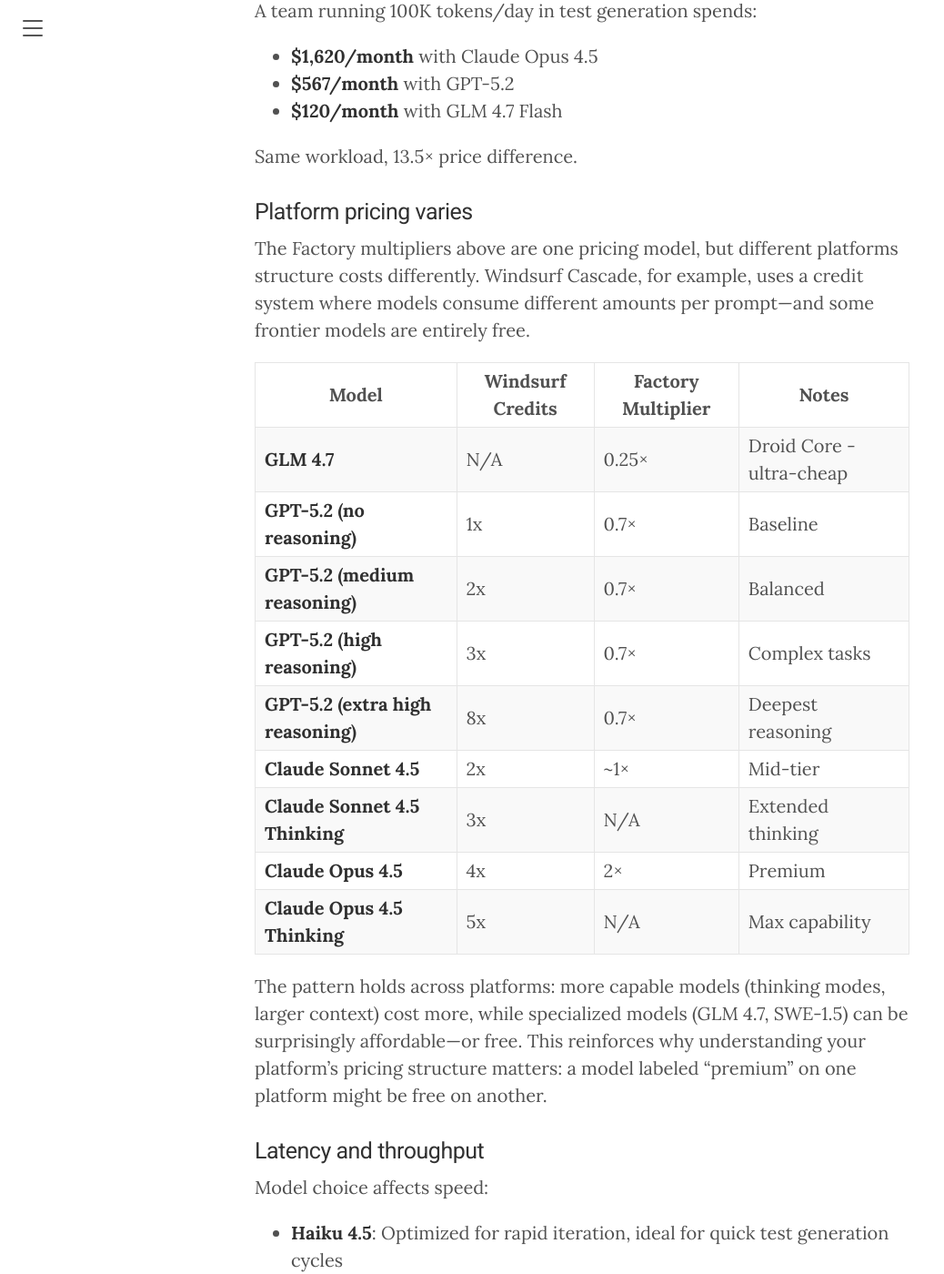
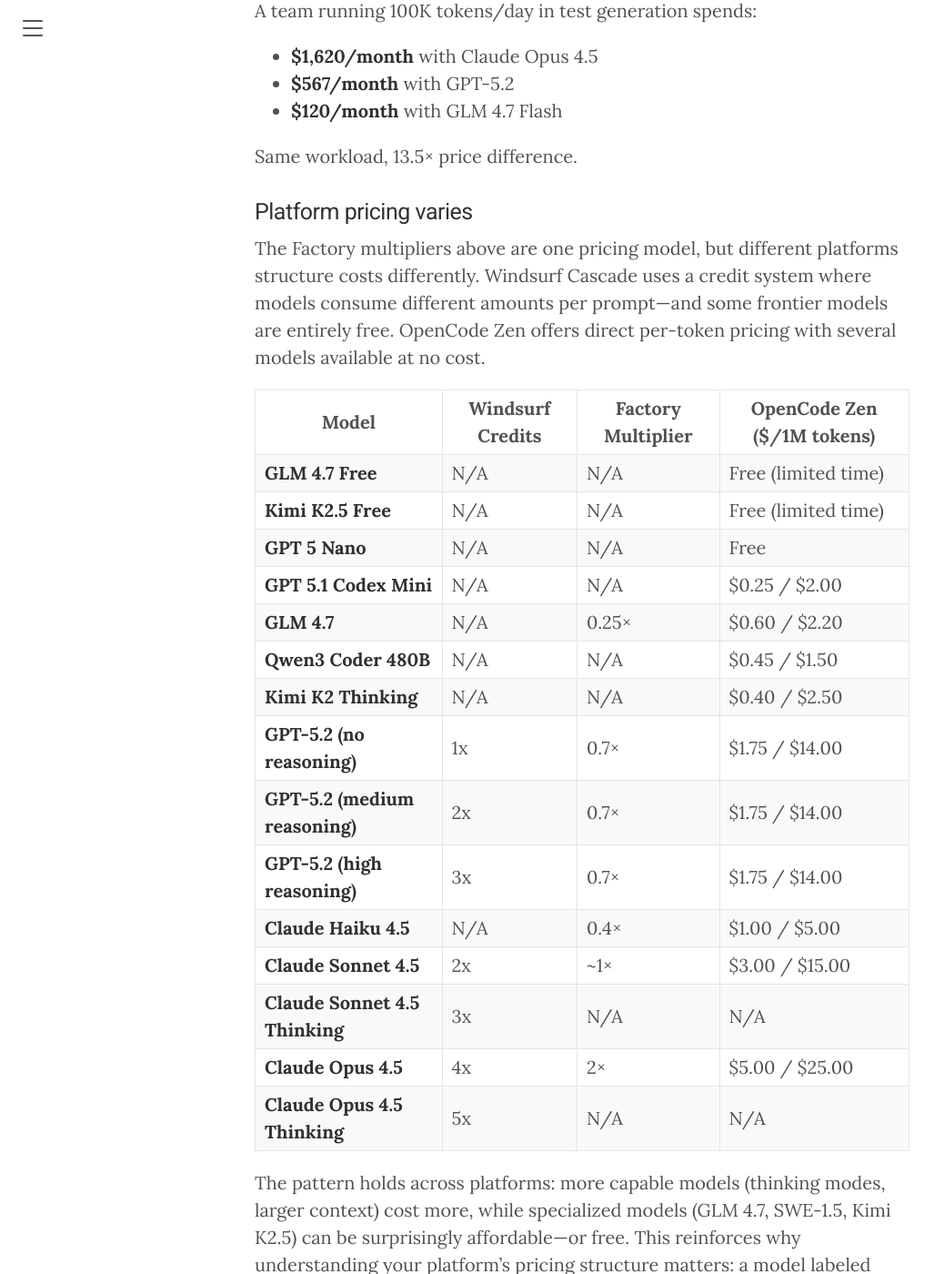
Before and after one commit to shrwnsan/research, a Jekyll site: the page built from _posts/2026-02-03-foundation-model-selection-ai-testing.md, in a window 1280 px wide and 1400 px high, scrolled down 2858 px. Shown: the whole window at 91% size, without its empty margins (0-1038 px from the left). Built offline with Jekyll 4.4.1, drawn with Linux system fonts in a browser that asks for light colours; some of the changed text lies outside the part shown.

Commit message:
feat(posts): add OpenCode Zen pricing as third comparison platform
- Add unified comparison table with Windsurf, Factory, and OpenCode Zen
- Show per-1M token dollar pricing alongside multipliers and credits
- Include free tier options (GLM 4.7 Free, Kimi K2.5 Free, GPT 5 Nano)
- Reveal actual cost differences: Opus 4.5 ($5/$25) vs GPT-5.2 ($1.75/$14)
- Add OpenCode Zen docs to References section

Co-Authored-By: GLM <zai-org@users.noreply.github.com>

```diff
--- a/_posts/2026-02-03-foundation-model-selection-ai-testing.md
+++ b/_posts/2026-02-03-foundation-model-selection-ai-testing.md
@@ -75,21 +75,27 @@
 
 ### Platform pricing varies
 
-The Factory multipliers above are one pricing model, but different platforms structure costs differently. Windsurf Cascade, for example, uses a credit system where models consume different amounts per prompt—and some frontier models are entirely free.
+The Factory multipliers above are one pricing model, but different platforms structure costs differently. Windsurf Cascade uses a credit system where models consume different amounts per prompt—and some frontier models are entirely free. OpenCode Zen offers direct per-token pricing with several models available at no cost.
 
-| Model | Windsurf Credits | Factory Multiplier | Notes |
-|-------|------------------|-------------------|-------|
-| **GLM 4.7** | N/A | 0.25× | Droid Core - ultra-cheap |
-| **GPT-5.2 (no reasoning)** | 1x | 0.7× | Baseline |
-| **GPT-5.2 (medium reasoning)** | 2x | 0.7× | Balanced |
-| **GPT-5.2 (high reasoning)** | 3x | 0.7× | Complex tasks |
-| **GPT-5.2 (extra high reasoning)** | 8x | 0.7× | Deepest reasoning |
-| **Claude Sonnet 4.5** | 2x | ~1× | Mid-tier |
-| **Claude Sonnet 4.5 Thinking** | 3x | N/A | Extended thinking |
-| **Claude Opus 4.5** | 4x | 2× | Premium |
-| **Claude Opus 4.5 Thinking** | 5x | N/A | Max capability |
+| Model | Windsurf Credits | Factory Multiplier | OpenCode Zen ($/1M tokens) |
+|-------|------------------|-------------------|---------------------------|
+| **GLM 4.7 Free** | N/A | N/A | Free (limited time) |
+| **Kimi K2.5 Free** | N/A | N/A | Free (limited time) |
+| **GPT 5 Nano** | N/A | N/A | Free |
+| **GPT 5.1 Codex Mini** | N/A | N/A | $0.25 / $2.00 |
+| **GLM 4.7** | N/A | 0.25× | $0.60 / $2.20 |
+| **Qwen3 Coder 480B** | N/A | N/A | $0.45 / $1.50 |
+| **Kimi K2 Thinking** | N/A | N/A | $0.40 / $2.50 |
+| **GPT-5.2 (no reasoning)** | 1x | 0.7× | $1.75 / $14.00 |
+| **GPT-5.2 (medium reasoning)** | 2x | 0.7× | $1.75 / $14.00 |
+| **GPT-5.2 (high reasoning)** | 3x | 0.7× | $1.75 / $14.00 |
+| **Claude Haiku 4.5** | N/A | 0.4× | $1.00 / $5.00 |
+| **Claude Sonnet 4.5** | 2x | ~1× | $3.00 / $15.00 |
+| **Claude Sonnet 4.5 Thinking** | 3x | N/A | N/A |
+| **Claude Opus 4.5** | 4x | 2× | $5.00 / $25.00 |
+| **Claude Opus 4.5 Thinking** | 5x | N/A | N/A |
 
-The pattern holds across platforms: more capable models (thinking modes, larger context) cost more, while specialized models (GLM 4.7, SWE-1.5) can be surprisingly affordable—or free. This reinforces why understanding your platform's pricing structure matters: a model labeled "premium" on one platform might be free on another.
+The pattern holds across platforms: more capable models (thinking modes, larger context) cost more, while specialized models (GLM 4.7, SWE-1.5, Kimi K2.5) can be surprisingly affordable—or free. This reinforces why understanding your platform's pricing structure matters: a model labeled "premium" on one platform might be free on another. OpenCode Zen's direct dollar pricing also reveals something hidden by multiplier systems: Claude Opus 4.5 at $5/$25 per 1M tokens is genuinely expensive compared to GPT-5.2 at $1.75/$14—or completely free options like GLM 4.7 Free.
 
 ### Latency and throughput
 
@@ -254,6 +260,7 @@
 7. [GLM-4.7-Flash Ultimate Guide](https://medium.com/@zh.milo/glm-4-7-flash-the-ultimate-2026-guide-to-local-ai-coding-assistant-93a43c3f8db3) - Medium
 8. [The Unwind AI: Claude Opus 4.5 Scores 80.9% on SWE-Bench](https://www.theunwindai.com/p/claude-opus-4-5-scores-80-9-on-swe-bench)
 9. [Windsurf: AI Models & Credit Pricing](https://docs.windsurf.com/windsurf/models) - Official Documentation
+10. [OpenCode Zen: Model Pricing](https://opencode.ai/docs/zen/#pricing) - Per-1M Token Pricing
 
 ---
 
```
